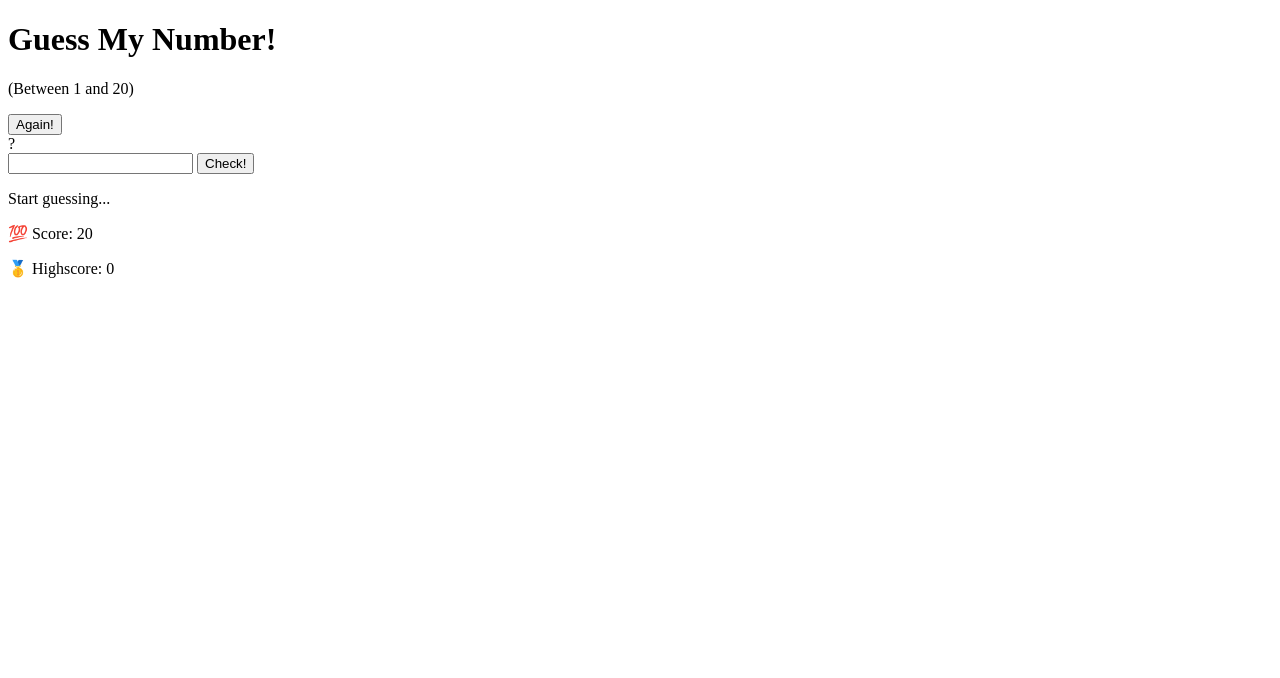
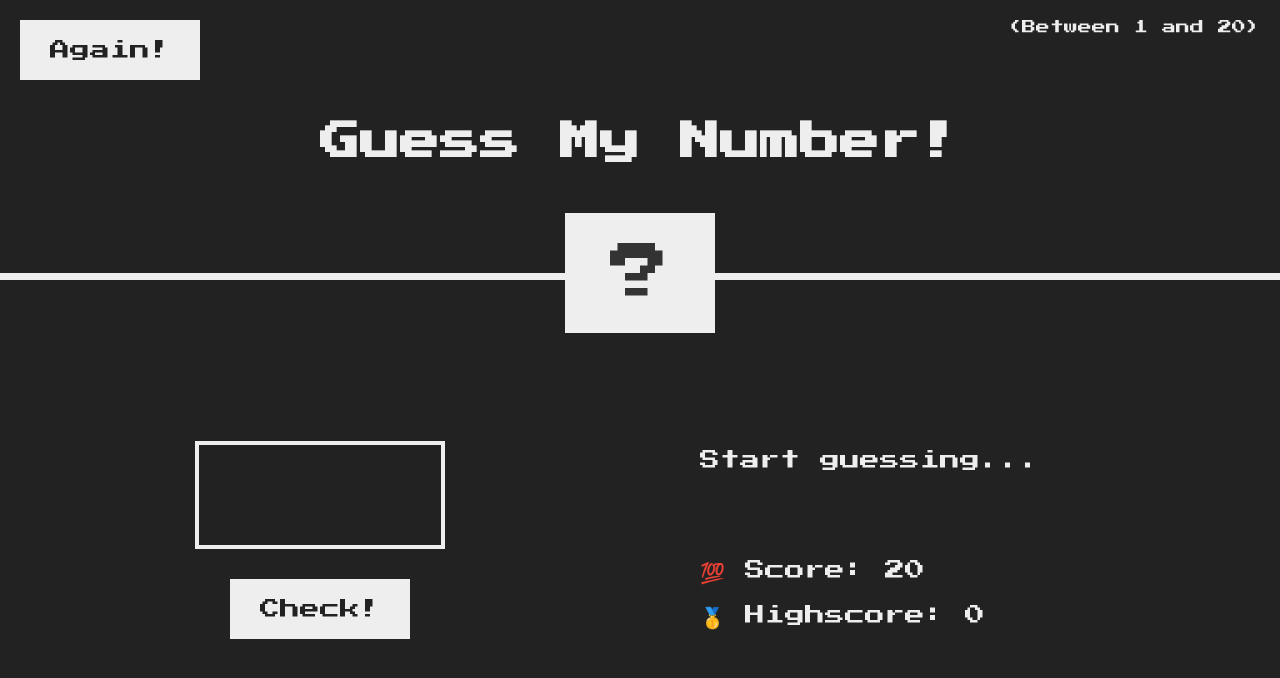
Before and after one commit to dd-obua/guess-number, a plain HTML site: page index.html in a window 1280 px wide. Drawn offline with Linux system fonts and the light colour scheme; files whose address does not match are found by name.

Commit message:
Link to styles and script files

```diff
--- a/index.html
+++ b/index.html
@@ -4,8 +4,9 @@
     <meta charset="UTF-8" />
     <meta name="viewport" content="width=device-width, initial-scale=1.0" />
     <meta http-equiv="X-UA-Compatible" content="ie=edge" />
-    <link rel="stylesheet" href="style.css" />
+    <link rel="stylesheet" href="css/styles.css" />
     <title>Guess My Number!</title>
+    <script defer src="./js/script.js"></script>
   </head>
   <body>
     <header>
```
